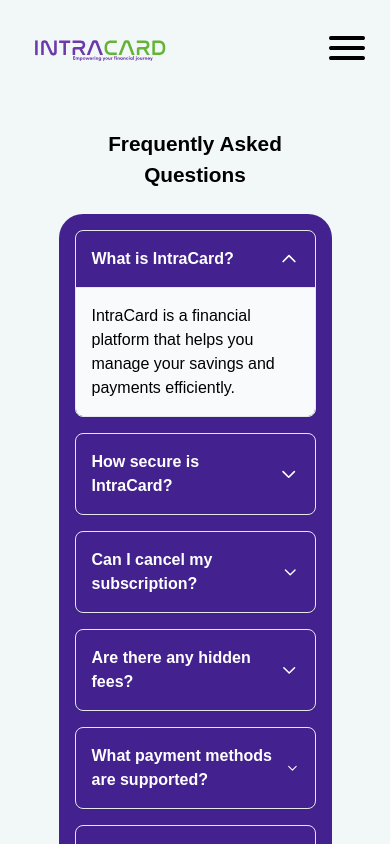
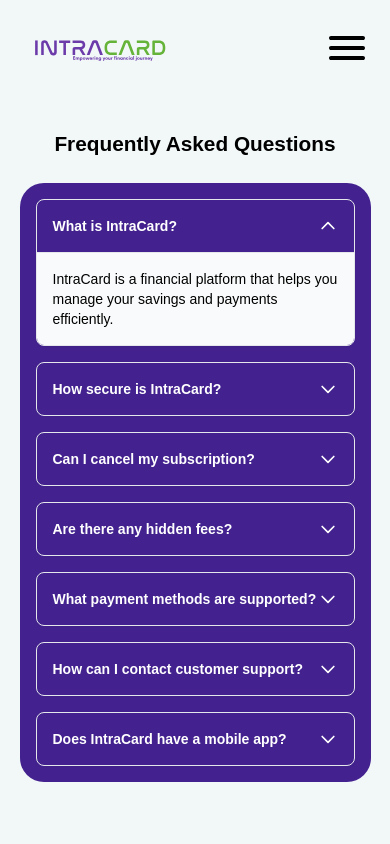
Before and after one commit to Stan015/intracard, a Vue app: page /faq in a window 390 px wide. Both pictures are taken after a click on the button "What is IntraCard?". Shown: the top 844 px of the page. Built offline with nearby package versions, Linux system fonts and the light colour scheme.

Commit message:
add: FAQ responsiveness

```diff
--- a/src/views/FaqView.vue
+++ b/src/views/FaqView.vue
@@ -50,7 +50,7 @@ const toggleFaq = (index: number) => {
 </script>
 
 <template>
-  <main class="pt-[8rem] pb-[2rem] px-[15%] min-h-screen">
+  <main class="pt-[8rem] pb-[2rem] px-[5%] xl:px-[15%] min-h-screen">
     <h2 class="text-[2rem] max-sm:text-[1.3rem] font-bold mb-6 text-center">
       Frequently Asked Questions
     </h2>
@@ -64,7 +64,7 @@ const toggleFaq = (index: number) => {
           class="border rounded-lg shadow-sm overflow-hidden"
         >
           <button
-            class="w-full text-left p-4 flex justify-between items-center font-semibold text-white"
+            class="w-full text-left p-4 flex justify-between items-center font-semibold text-white max-sm:text-sm"
             @click="toggleFaq(index)"
           >
             <span>{{ faq.question }}</span>
@@ -84,12 +84,12 @@ const toggleFaq = (index: number) => {
               />
             </svg>
           </button>
-          <div
+          <p
             v-if="activeIndex === index"
-            class="p-4 border-t text-black bg-gray-50"
+            class="p-4 border-t text-black bg-gray-50 max-sm:text-sm"
           >
             {{ faq.answer }}
-          </div>
+          </p>
         </li>
       </ul>
     </div>
```
